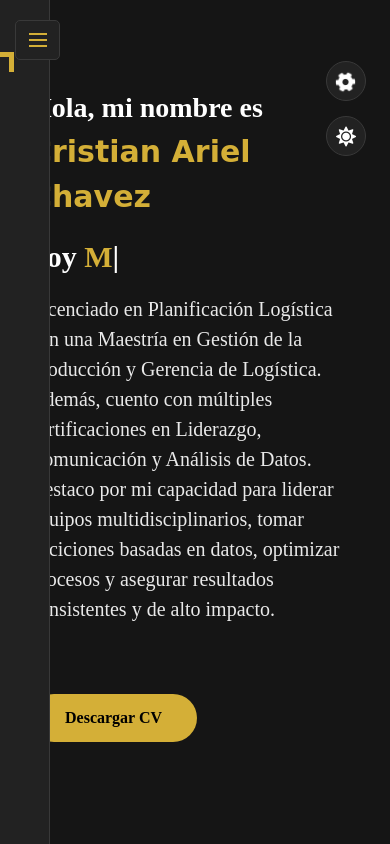
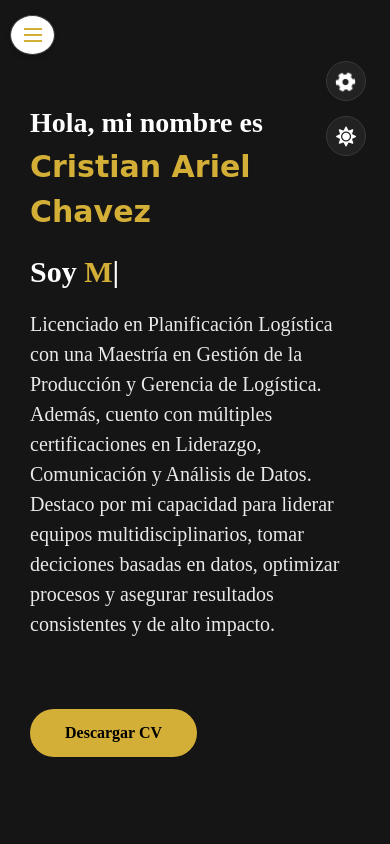
Before and after one commit to CrisChavez/CV-Online, a plain HTML site: page index.html in a window 390 px wide. Drawn offline with nearby package versions, Linux system fonts and the light colour scheme.

Commit message:
revisión nueva opción de puntos de quiebre (mobile)

```diff
--- a/css/style.css
+++ b/css/style.css
@@ -786,7 +786,7 @@ h3.my-profession
     height: 50px;
     padding: 0 50px;
 }
-@media (max-width:1199px)
+/* @media (max-width:1199px)
 {
     .section .container
     {
@@ -856,45 +856,78 @@ h3.my-profession
         flex: 0 0 100%;
         max-width: 100%;
     }
-}
+} */
 
 /* Mobile Config */
 
-@media (max-width:575px) {
+@media (max-width: 1199px) {
     .section .container {
-        padding-top: 50px; /* Reduce espacio superior */
+        padding-top: 70px;
     }
-
     .aside {
-        left: -240px; /* Ajusta tamaño de aside para pantallas pequeñas */
+        left: -270px;
     }
-
     .aside.open {
         left: 0;
     }
-
     .aside .nav-toggler {
-        left: 20px; /* Mejor ubicación en pantallas pequeñas */
+        display: flex;
+        left: 30px;
     }
-
     .aside .nav-toggler.open {
-        left: 260px;
+        left: 300px;
     }
-
     .section {
         left: 0;
     }
-
     .section.open {
-        left: 240px;
+        left: 270px;
     }
-
     .about .about-content .personal-info .info-item p span {
         display: block;
         margin-left: 0;
-        font-size: 14px; /* Reduce el tamaño del texto */
     }
+}
 
+@media (max-width: 991px) {
+    .contact .contact-info-item,
+    .portfolio .portfolio-item,
+    .service .service-item {
+        flex: 0 0 50%;
+        max-width: 50%;
+    }
+    .home .home-info {
+        flex: 0 0 100%;
+        max-width: 100%;
+    }
+    .home .home-img {
+        display: none;
+    }
+    .aside .nav-toggler {
+        display: flex; /* Mostrar botón hamburguesa */
+        position: fixed;
+        top: 20px;
+        left: 15px;
+        z-index: 100;
+        background-color: white;
+        border-radius: 50%;
+        padding: 10px;
+        box-shadow: 0px 2px 5px rgba(0, 0, 0, 0.2);
+        transition: all 0.3s ease-in-out;
+    }
+    .aside .nav-toggler.open {
+        left: 270px; /* Ajuste para el menú abierto */
+    }
+    .section {
+        margin-left: 0;
+        transition: margin-left 0.3s ease-in-out;
+    }
+    .section.open {
+        margin-left: 270px; /* Espacio para el menú abierto */
+    }
+}
+
+@media (max-width: 767px) {
     .contact .contact-form .col-6,
     .contact .contact-info-item,
     .portfolio .portfolio-item,
@@ -905,66 +938,10 @@ h3.my-profession
     .about .about-content .personal-info {
         flex: 0 0 100%;
         max-width: 100%;
-        margin-bottom: 15px; /* Agrega espacio entre elementos */
-    }
-
-    .contact .contact-info-item h4 {
-        font-size: 16px; /* Ajusta el tamaño del encabezado */
-    }
-
-    .home .home-info {
-        font-size: 14px; /* Texto más pequeño para mejor visualización */
-    }
-
-    .home .home-img {
-        display: none; /* Oculta imágenes grandes para optimizar espacio */
-    }
-}
-
-@media (max-width:480px) {
-    .section .container {
-        padding-top: 40px;
-    }
-
-    .aside {
-        left: -220px;
-    }
-
-    .aside.open {
-        left: 0;
     }
 
     .aside .nav-toggler {
-        left: 15px;
-    }
-
-    .aside .nav-toggler.open {
-        left: 240px;
-    }
-
-    .section {
-        left: 0;
-    }
-
-    .section.open {
-        left: 220px;
-    }
-
-    .about .about-content .personal-info .info-item p span {
-        font-size: 12px; /* Texto más pequeño para pantallas más pequeñas */
-    }
-
-    .contact .contact-info-item h4 {
-        font-size: 14px;
-    }
-
-    .home .home-info {
-        font-size: 12px;
-    }
-
-    .contact .contact-info-item,
-    .portfolio .portfolio-item,
-    .service .service-item {
-        padding: 10px; /* Reduce el relleno para ahorrar espacio */
+        top: 15px;
+        left: 10px;
     }
 }
```
